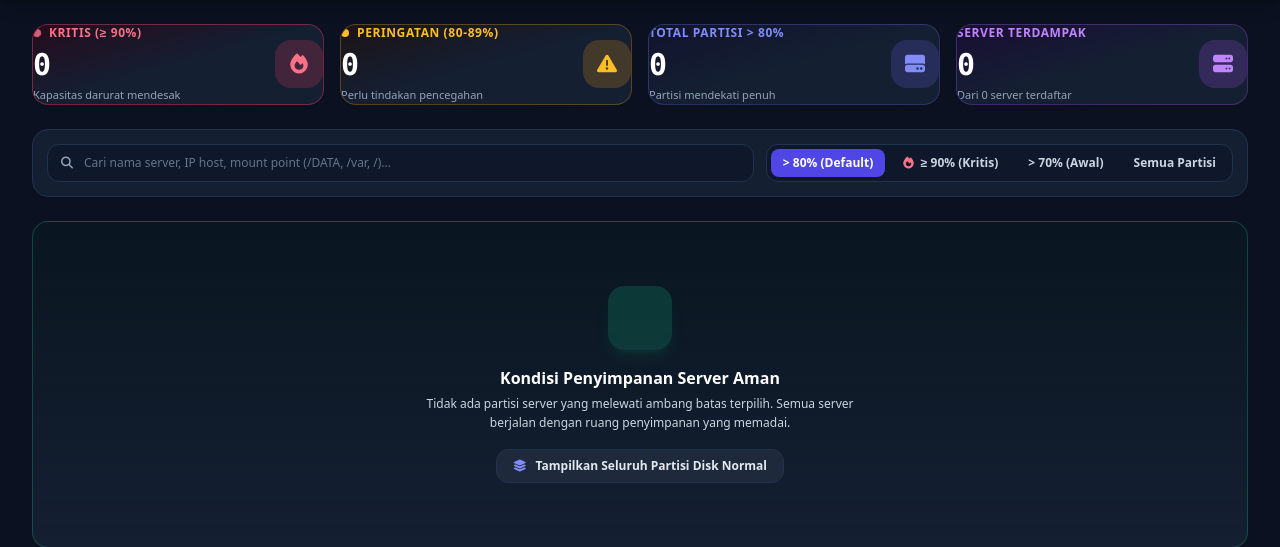
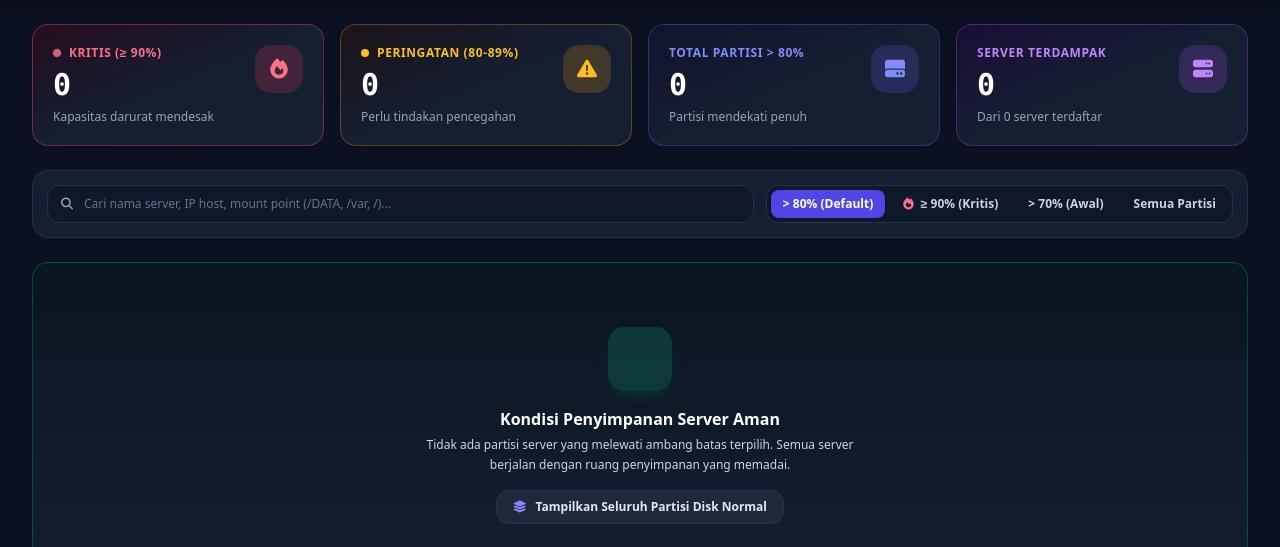
Before and after one commit to edjiesa/MONVIASSH, a FastAPI app: page /disks in a window 1280 px wide. Shown: the part 125-672 px from the top of the page. Run offline with FastAPI, Linux system fonts and the light colour scheme; data that the repository does not hold is empty; some libraries are stand-ins or nearby versions.

Commit message:
fix: resolve stat cards padding and text clipping on disks alert page

```diff
--- a/app/templates/commands.html
+++ b/app/templates/commands.html
@@ -63,7 +63,7 @@
     <main class="max-w-5xl mx-auto px-4 lg:px-8 py-8 space-y-6">
 
         <!-- Info / Tip Banner -->
-        <div class="bg-indigo-950/30 border border-indigo-500/30 rounded-2xl p-4.5 sm:p-5 flex flex-col sm:flex-row items-start sm:items-center justify-between gap-4">
+        <div class="bg-indigo-950/30 border border-indigo-500/30 rounded-2xl p-5 sm:p-6 flex flex-col sm:flex-row items-start sm:items-center justify-between gap-4">
             <div class="flex items-start gap-3.5">
                 <div class="w-10 h-10 rounded-xl bg-indigo-500/20 text-indigo-400 flex items-center justify-center shrink-0 mt-0.5">
                     <i class="fa-solid fa-lightbulb text-lg"></i>
--- a/app/templates/disks.html
+++ b/app/templates/disks.html
@@ -114,58 +114,66 @@
     <main class="max-w-7xl mx-auto px-4 lg:px-8 py-6 space-y-6">
 
         <!-- Summary Stat Cards -->
-        <div class="grid grid-cols-2 lg:grid-cols-4 gap-4">
+        <div class="grid grid-cols-1 sm:grid-cols-2 lg:grid-cols-4 gap-4">
             <!-- 1. Critical Disks (>= 90%) -->
-            <div class="bg-gradient-to-br from-rose-950/40 via-darkcard to-darkcard border border-rose-500/40 rounded-2xl p-4.5 flex items-center justify-between shadow-sm glow-critical relative overflow-hidden group">
-                <div class="relative z-10">
+            <div class="bg-gradient-to-br from-rose-950/40 via-darkcard to-darkcard border border-rose-500/40 rounded-2xl p-5 shadow-sm glow-critical relative transition-all hover:border-rose-400/60">
+                <div class="flex items-start justify-between gap-3">
+                    <div class="space-y-1">
                         <div class="flex items-center gap-2">
-                        <span class="w-2 h-2 rounded-full bg-rose-400 badge-pulse"></span>
+                            <span class="w-2 h-2 rounded-full bg-rose-400 badge-pulse shrink-0"></span>
                             <p class="text-xs font-bold text-rose-400 uppercase tracking-wider">Kritis (&ge; 90%)</p>
                         </div>
-                    <h3 id="statCriticalAlerts" class="text-3xl font-extrabold text-white mt-1.5 tracking-tight font-mono">0</h3>
-                    <p class="text-[11px] text-slate-400 mt-1">Kapasitas darurat mendesak</p>
+                        <h3 id="statCriticalAlerts" class="text-3xl font-extrabold text-white font-mono tracking-tight pt-0.5">0</h3>
+                        <p class="text-xs text-slate-400 pt-0.5">Kapasitas darurat mendesak</p>
                     </div>
-                <div class="w-12 h-12 rounded-2xl bg-rose-500/20 text-rose-400 flex items-center justify-center text-xl shrink-0 group-hover:scale-110 transition-transform">
+                    <div class="w-12 h-12 rounded-2xl bg-rose-500/20 text-rose-400 flex items-center justify-center text-xl shrink-0 shadow-inner">
                         <i class="fa-solid fa-fire"></i>
+                    </div>
                 </div>
             </div>
 
             <!-- 2. Warning Disks (80% - 89%) -->
-            <div class="bg-gradient-to-br from-amber-950/30 via-darkcard to-darkcard border border-amber-500/30 rounded-2xl p-4.5 flex items-center justify-between shadow-sm glow-warning relative overflow-hidden group">
-                <div class="relative z-10">
+            <div class="bg-gradient-to-br from-amber-950/30 via-darkcard to-darkcard border border-amber-500/30 rounded-2xl p-5 shadow-sm glow-warning relative transition-all hover:border-amber-400/60">
+                <div class="flex items-start justify-between gap-3">
+                    <div class="space-y-1">
                         <div class="flex items-center gap-2">
-                        <span class="w-2 h-2 rounded-full bg-amber-400"></span>
+                            <span class="w-2 h-2 rounded-full bg-amber-400 shrink-0"></span>
                             <p class="text-xs font-bold text-amber-400 uppercase tracking-wider">Peringatan (80-89%)</p>
                         </div>
-                    <h3 id="statWarningAlerts" class="text-3xl font-extrabold text-white mt-1.5 tracking-tight font-mono">0</h3>
-                    <p class="text-[11px] text-slate-400 mt-1">Perlu tindakan pencegahan</p>
+                        <h3 id="statWarningAlerts" class="text-3xl font-extrabold text-white font-mono tracking-tight pt-0.5">0</h3>
+                        <p class="text-xs text-slate-400 pt-0.5">Perlu tindakan pencegahan</p>
                     </div>
-                <div class="w-12 h-12 rounded-2xl bg-amber-500/20 text-amber-400 flex items-center justify-center text-xl shrink-0 group-hover:scale-110 transition-transform">
+                    <div class="w-12 h-12 rounded-2xl bg-amber-500/20 text-amber-400 flex items-center justify-center text-xl shrink-0 shadow-inner">
                         <i class="fa-solid fa-triangle-exclamation"></i>
+                    </div>
                 </div>
             </div>
 
             <!-- 3. Total Partitions Alert (> 80%) -->
-            <div class="bg-gradient-to-br from-indigo-950/30 via-darkcard to-darkcard border border-indigo-500/30 rounded-2xl p-4.5 flex items-center justify-between shadow-sm relative overflow-hidden group">
-                <div class="relative z-10">
+            <div class="bg-gradient-to-br from-indigo-950/30 via-darkcard to-darkcard border border-indigo-500/30 rounded-2xl p-5 shadow-sm relative transition-all hover:border-indigo-400/60">
+                <div class="flex items-start justify-between gap-3">
+                    <div class="space-y-1">
                         <p class="text-xs font-bold text-indigo-400 uppercase tracking-wider">Total Partisi &gt; 80%</p>
-                    <h3 id="statTotalAlerts" class="text-3xl font-extrabold text-white mt-1.5 tracking-tight font-mono">0</h3>
-                    <p class="text-[11px] text-slate-400 mt-1">Partisi mendekati penuh</p>
+                        <h3 id="statTotalAlerts" class="text-3xl font-extrabold text-white font-mono tracking-tight pt-0.5">0</h3>
+                        <p class="text-xs text-slate-400 pt-0.5">Partisi mendekati penuh</p>
                     </div>
-                <div class="w-12 h-12 rounded-2xl bg-indigo-500/20 text-indigo-400 flex items-center justify-center text-xl shrink-0 group-hover:scale-110 transition-transform">
+                    <div class="w-12 h-12 rounded-2xl bg-indigo-500/20 text-indigo-400 flex items-center justify-center text-xl shrink-0 shadow-inner">
                         <i class="fa-solid fa-hard-drive"></i>
+                    </div>
                 </div>
             </div>
 
             <!-- 4. Total Servers Affected -->
-            <div class="bg-gradient-to-br from-purple-950/30 via-darkcard to-darkcard border border-purple-500/30 rounded-2xl p-4.5 flex items-center justify-between shadow-sm relative overflow-hidden group">
-                <div class="relative z-10">
+            <div class="bg-gradient-to-br from-purple-950/30 via-darkcard to-darkcard border border-purple-500/30 rounded-2xl p-5 shadow-sm relative transition-all hover:border-purple-400/60">
+                <div class="flex items-start justify-between gap-3">
+                    <div class="space-y-1">
                         <p class="text-xs font-bold text-purple-400 uppercase tracking-wider">Server Terdampak</p>
-                    <h3 id="statServersAffected" class="text-3xl font-extrabold text-white mt-1.5 tracking-tight font-mono">0</h3>
-                    <p class="text-[11px] text-slate-400 mt-1" id="statServerRatio">Dari 0 server terdaftar</p>
+                        <h3 id="statServersAffected" class="text-3xl font-extrabold text-white font-mono tracking-tight pt-0.5">0</h3>
+                        <p class="text-xs text-slate-400 pt-0.5" id="statServerRatio">Dari 0 server terdaftar</p>
                     </div>
-                <div class="w-12 h-12 rounded-2xl bg-purple-500/20 text-purple-400 flex items-center justify-center text-xl shrink-0 group-hover:scale-110 transition-transform">
+                    <div class="w-12 h-12 rounded-2xl bg-purple-500/20 text-purple-400 flex items-center justify-center text-xl shrink-0 shadow-inner">
                         <i class="fa-solid fa-server"></i>
+                    </div>
                 </div>
             </div>
         </div>
```
Lines whose indentation alone changed are shown as unchanged.
